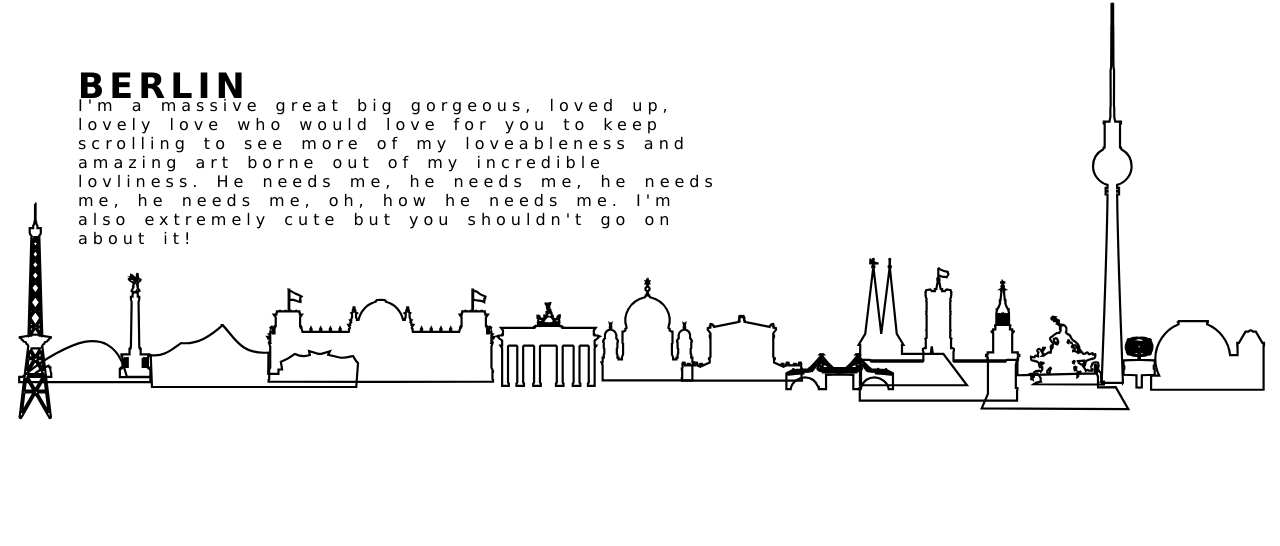
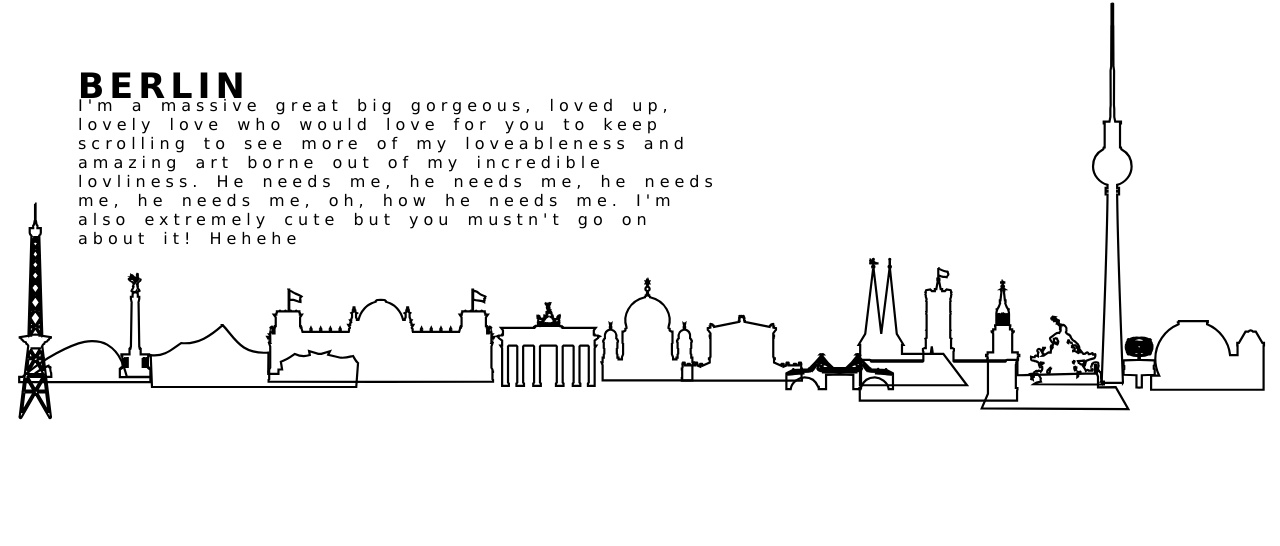
Before and after one commit to Noyce-Joel/Practice-Environment, a Next.js app: page / in a window 1280 px wide. Shown: the part 792-1338 px from the top of the page. Built offline with nearby package versions, Linux system fonts and the light colour scheme.

Commit message:
svg section edit

```diff
--- a/components/Text.jsx
+++ b/components/Text.jsx
@@ -54,7 +54,7 @@ const Text1 = (props) => {
       ref={ref} style={{ ...springy}}
       className='text'
     >
-     I'm a massive great big gorgeous, loved up, lovely love who would love for you to keep scrolling to see more of my loveableness and amazing art borne out of my incredible lovliness. He needs me, he needs me, he needs me, he needs me, oh, how he needs me. I'm also extremely cute but you shouldn't go on about it!
+     I'm a massive great big gorgeous, loved up, lovely love who would love for you to keep scrolling to see more of my loveableness and amazing art borne out of my incredible lovliness. He needs me, he needs me, he needs me, he needs me, oh, how he needs me. I'm also extremely cute but you mustn't go on about it! Hehehe
     </animated.div>
     </div>
   );
```
